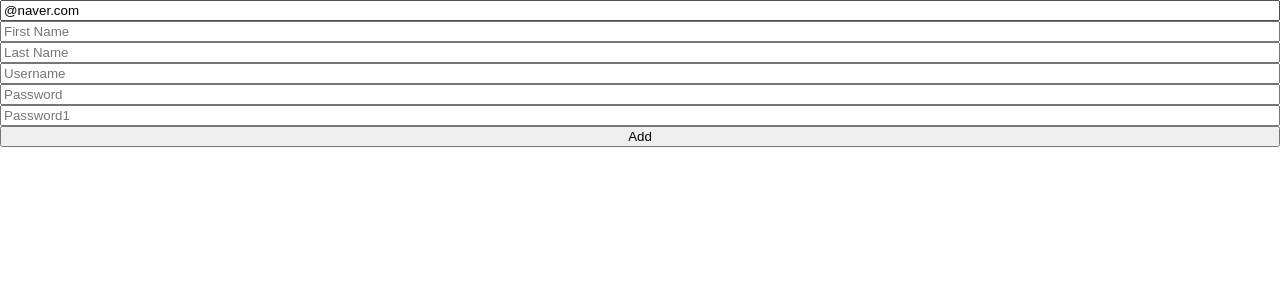
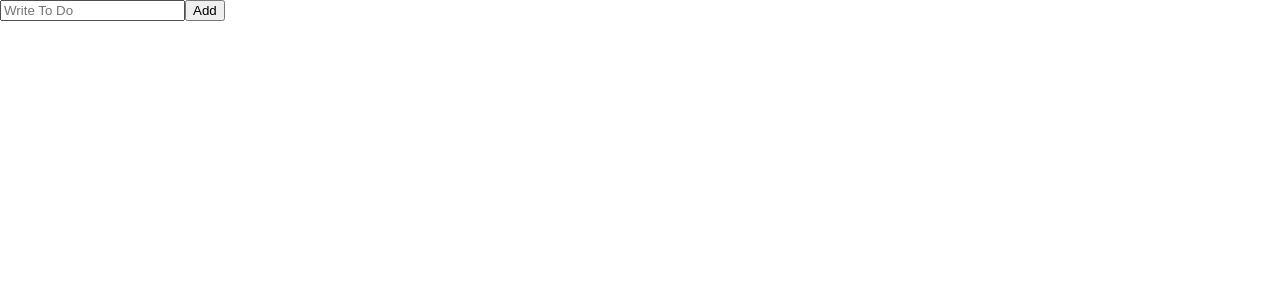
Before and after one commit to rlaclghks123/react-masterClass-toDoList, a React (Create React App) app: page / in a window 1280 px wide. Shown: the top 300 px of the page. Built offline with nearby package versions, Linux system fonts and the light colour scheme.

Commit message:
toDoList - 1
recoil사용
useRecoilState를 사용한 생성 및 수정
interface를 통한 type 지정
...prev 를 통해 []안의 요소만 생성

```diff
--- a/package.json
+++ b/package.json
@@ -13,7 +13,9 @@
     "react": "^18.2.0",
     "react-dom": "^18.2.0",
     "react-hook-form": "^7.33.1",
+    "react-recoil": "^0.7.0",
     "react-scripts": "5.0.1",
+    "recoil": "^0.7.4",
     "styled-components": "^5.3.5",
     "typescript": "^4.7.4",
     "web-vitals": "^2.1.4"
--- a/src/ToDoList.tsx
+++ b/src/ToDoList.tsx
@@ -1,98 +1,39 @@
-import React, { useState } from "react";
 import { useForm } from "react-hook-form";
-
-
-// function ToDoList() {
-//     const [toDo, setToDo] = useState("");
-
-//     const onchange = (e: React.FormEvent<HTMLInputElement>) => {
-//         const { currentTarget: { value } } = e;
-//         setToDo(value);
-//     }
-
-//     const onSubmit = (e: React.FormEvent<HTMLFormElement>) => {
-//         e.preventDefault();
-//     if (toDo.length < 10) {
-//     return setToDoError("To do should be longer");
-//       }
-//         console.log(toDo);
-//         setToDo("");
-//     }
-//     return (
-//         <>
-//             <form onSubmit={onSubmit}>
-//                 <input value={toDo} onChange={onchange} placeholder="Write To Do"></input>
-//                 <button>Submit</button>
-//             </form>
-//         </>
-//     );
-// }
+import { atom, useRecoilState } from "recoil";
 
 interface IForm {
-    email: string;
-    firstName: string;
-    lastName: string;
-    username: string;
-    password: string;
-    password1: string;
-    extraError?: string;
+    toDo: string;
 }
 
+interface IToDo {
+    text: string;
+    id: number;
+    catergory: "TO_DO" | "DOING" | "DONE";
+}
+
+const toDoAtom = atom<IToDo[]>({
+    key: "toDo",
+    default: [],
+})
 function ToDoList() {
-    const { register, watch, handleSubmit, formState: { errors }, setError } = useForm<IForm>({ defaultValues: { email: "@naver.com" } });
 
-    const onValid = (data: IForm) => {
-
-        if (data.password !== data.password1) {
-            setError("password1", { message: "password not correct" }, { shouldFocus: true });
-        }
-        // server가 off와 같이 문제 발생시 사용 가능.  setError("extraError", { message: "Server Off" })
+    const { register, handleSubmit, setValue } = useForm<IForm>();
+    const [toDos, setToDos] = useRecoilState<IToDo[]>(toDoAtom);
+    const onValid = ({ toDo }: IForm) => {
+        setToDos((prev) => [{ text: toDo, id: Date.now(), catergory: "TO_DO" }, ...prev])
+        setValue("toDo", "");
     }
 
     return (
-        <div>
-            <form style={{ display: "flex", flexDirection: "column" }} onSubmit={handleSubmit(onValid)}>
-
-                <input {...register("email", {
-                    required: "Write Email", pattern: {
-                        value: /^[A-Za-z0-9._%+-]+@naver.com$/,
-                        message: "Only @naver.com allowed",
-                    },
-                    validate: {
-                        dog: (value) => value.includes("dog") ? "No Allow Dog" : true,
-                        cat: (v) => v.includes("cat") ? "No Allow Cat" : true
-                    }
-                })} placeholder="Email" />
-                <span>{errors?.email?.message}</span>
-
-                <input {...register("firstName", { required: "Write Plz" })} placeholder="First Name" />
-                <span>{errors?.firstName?.message}</span>
-
-                <input {...register("lastName", { required: "Write Plz" })} placeholder="Last Name" />
-                <span>{errors?.lastName?.message}</span>
-
-                <input {...register("username", { required: "Write Plz" })} placeholder="Username" />
-                <span>{errors?.username?.message}</span>
-
-                <input {...register("password", {
-                    required: true,
-                    minLength: {
-                        value: 5,
-                        message: "Your Password is too short"
-                    }
-                })} placeholder="Password" />
-                <span>{errors?.password?.message}</span>
-                <input {...register("password1", {
-                    required: "Write Plz", minLength: {
-                        value: 5,
-                        message: "Your Password1 is too short"
-                    }
-                })} placeholder="Password1" />
-                <span>{errors?.password1?.message}</span>
+        <>
+            <form onSubmit={handleSubmit(onValid)}>
+                <input {...register("toDo", { required: "Write To Do" })} placeholder="Write To Do"></input>
                 <button>Add</button>
-                <span>{errors?.extraError?.message}</span>
             </form>
-        </div>
-    );
+            <ul>
+                {toDos.map((toDo) => <li key={toDo.id}>{toDo.text}</li>)}
+            </ul>
+        </>
+    )
 }
 export default ToDoList;
--- a/src/index.tsx
+++ b/src/index.tsx
@@ -1,5 +1,6 @@
 import React from 'react';
 import ReactDOM from 'react-dom/client';
+import { RecoilRoot } from 'recoil';
 import App from './App';
 
 
@@ -8,6 +9,8 @@ const root = ReactDOM.createRoot(
 );
 root.render(
   <React.StrictMode>
-    <App />
+    <RecoilRoot>
+      <App />
+    </RecoilRoot>
   </React.StrictMode>
 );
```
Also changed, not shown: 1 other file (tests, documents, lock files or other folders).
